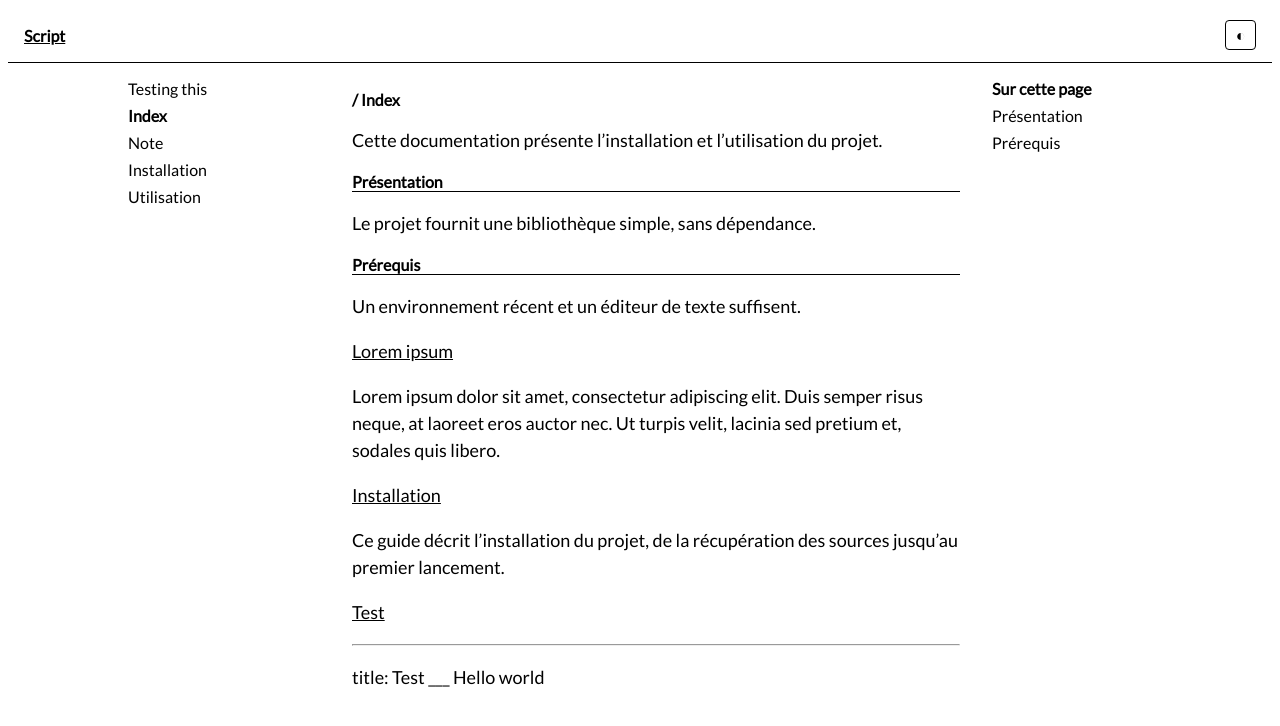
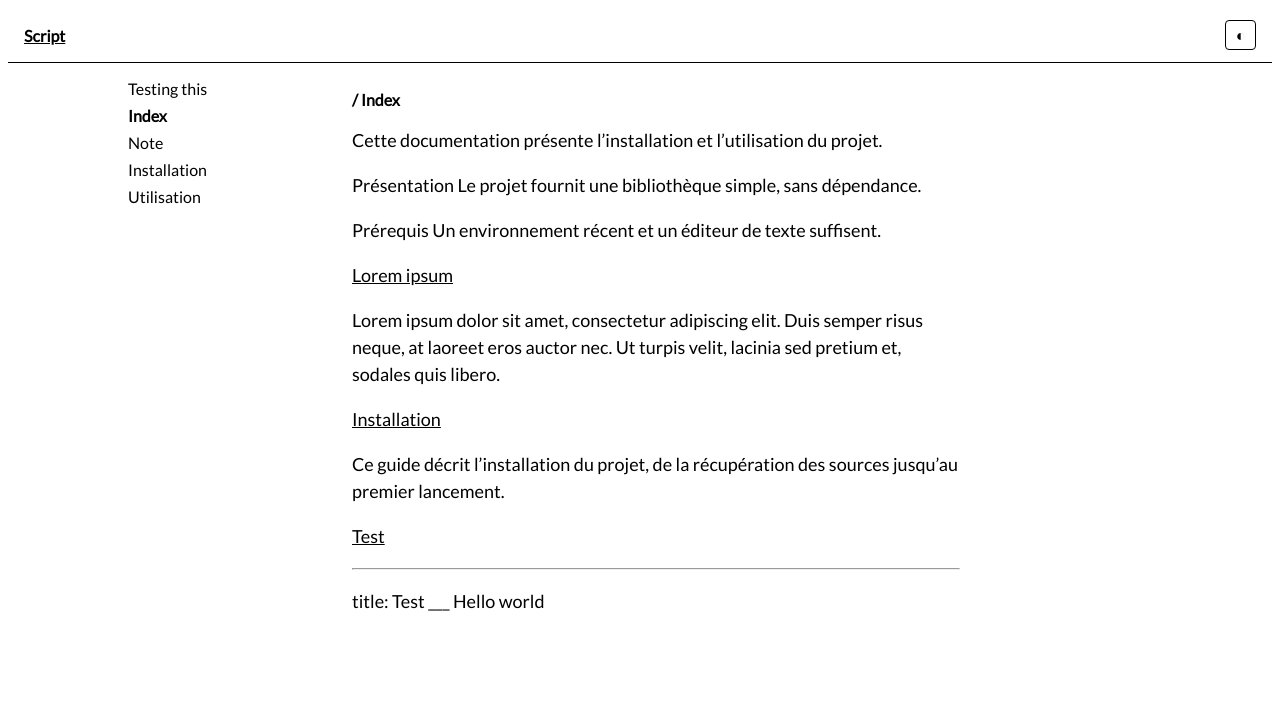
Before and after one commit to script-txt/script-txt.github.io, a Jekyll site: the page built from index.md, in a window 1280 px wide. Shown: the top 726 px of the page. Built offline with Jekyll 4.4.1, drawn with Linux system fonts in a browser that asks for light colours.

Commit message:
Update index.md

```diff
--- a/index.md
+++ b/index.md
@@ -4,10 +4,10 @@ nav_order: 1
 ---
 Cette documentation présente l'installation et l'utilisation du projet.
 
-## Présentation
+Présentation
 Le projet fournit une bibliothèque simple, sans dépendance.
 
-## Prérequis
+Prérequis
 Un environnement récent et un éditeur de texte suffisent.
 
 <ul style="list-style:none; margin:0; padding:0">
```
